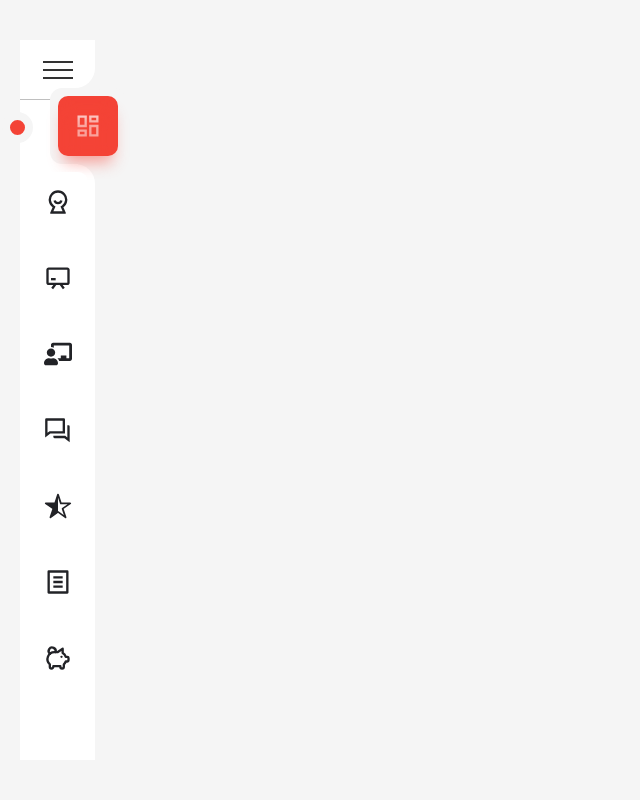
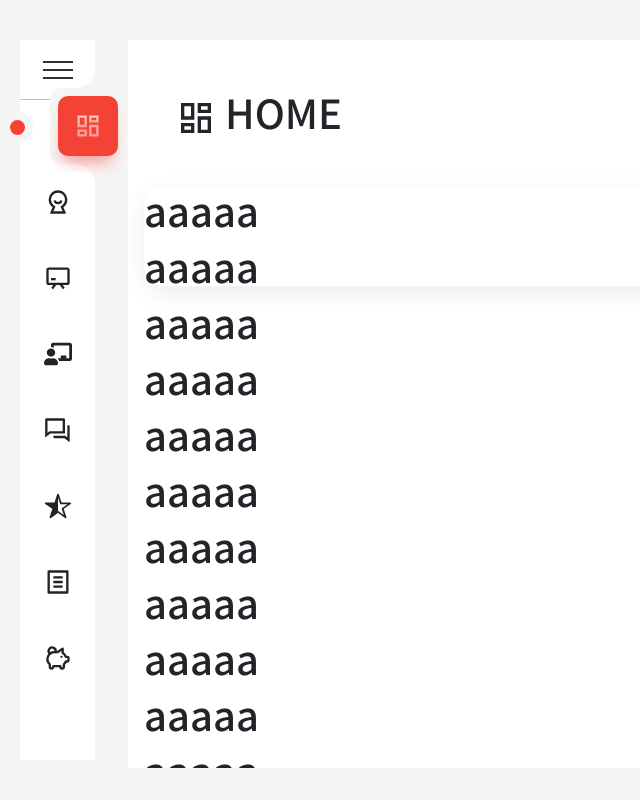
Before and after one commit to kimch321/project_admin, a React (Create React App) app: page /admin in a window 1280 px wide. Shown: the whole page, without its empty margins (0-640 px from the left). Built offline with nearby package versions, Linux system fonts and the light colour scheme.

Commit message:
새로고침시 active 해제 되는 문제 수정시작

```diff
--- a/src/pages/admin/Admin.jsx
+++ b/src/pages/admin/Admin.jsx
@@ -9,7 +9,7 @@ function Admin() {
   return(
     <div>
       <SideNav isActive={sideOpen} setIsActive={setSideOpen}/>
-      {/*<Outlet context={sideOpen} />*/}
+      <Outlet context={sideOpen} />
     </div>
   )
 
--- a/src/pages/admin/component/SideNav.jsx
+++ b/src/pages/admin/component/SideNav.jsx
@@ -6,11 +6,13 @@ import {FaChalkboardTeacher} from "react-icons/fa";
 import {IoStarHalf} from "react-icons/io5";
 import {MdOutlineDashboard} from "react-icons/md";
 import {TbPigMoney} from "react-icons/tb";
-import {Link} from "react-router-dom";
+import {Link, useLocation } from "react-router-dom";
 
 export default function SideNav({isActive, setIsActive}) {
     // 새로 고침시 초기화 되고 만다.
     const [activeLi, setActiveLi] = useState(0);
+    const location = useLocation();
+    console.log(location.pathname)
 
     const handleClick = () => {
         (isActive === '') ?  setIsActive('sidebar_active') : setIsActive('')
--- a/src/pages/admin/pages/Home.jsx
+++ b/src/pages/admin/pages/Home.jsx
@@ -1,13 +1,87 @@
 import React from 'react';
 import { useOutletContext } from 'react-router-dom';
 import "./adminPage.css"
+import {RiUser5Line} from "react-icons/ri";
+import {MdOutlineDashboard} from "react-icons/md";
 
 export default function Home() {
   const isActive = useOutletContext();
 
   return (
-    <div className={`main ${isActive}`}>
-
+    <div className={`adminMain ${isActive}`}>
+        <div id='adminHeader' className={"mt-5 ms-5"}>
+            <h1><MdOutlineDashboard /> HOME</h1>
+        </div>
+        <div className="adminBody mt-5 mx-3" >
+            <h1>aaaaa</h1>
+            <h1>aaaaa</h1>
+            <h1>aaaaa</h1>
+            <h1>aaaaa</h1>
+            <h1>aaaaa</h1>
+            <h1>aaaaa</h1>
+            <h1>aaaaa</h1>
+            <h1>aaaaa</h1>
+            <h1>aaaaa</h1>
+            <h1>aaaaa</h1>
+            <h1>aaaaa</h1>
+            <h1>aaaaa</h1>
+            <h1>aaaaa</h1>
+            <h1>aaaaa</h1>
+            <h1>aaaaa</h1>
+            <h1>aaaaa</h1>
+            <h1>aaaaa</h1>
+            <h1>aaaaa</h1>
+            <h1>aaaaa</h1>
+            <h1>aaaaa</h1>
+            <h1>aaaaa</h1>
+            <h1>aaaaa</h1>
+            <h1>aaaaa</h1>
+            <h1>aaaaa</h1>
+            <h1>aaaaa</h1>
+            <h1>aaaaa</h1>
+            <h1>aaaaa</h1>
+            <h1>aaaaa</h1>
+            <h1>aaaaa</h1>
+            <h1>aaaaa</h1>
+            <h1>aaaaa</h1>
+            <h1>aaaaa</h1>
+            <h1>aaaaa</h1>
+            <h1>aaaaa</h1>
+            <h1>aaaaa</h1>
+            <h1>aaaaa</h1>
+            <h1>aaaaa</h1>
+            <h1>aaaaa</h1>
+            <h1>aaaaa</h1>
+            <h1>aaaaa</h1>
+            <h1>aaaaa</h1>
+            <h1>aaaaa</h1>
+            <h1>aaaaa</h1>
+            <h1>aaaaa</h1>
+            <h1>aaaaa</h1>
+            <h1>aaaaa</h1>
+            <h1>aaaaa</h1>
+            <h1>aaaaa</h1>
+            <h1>aaaaa</h1>
+            <h1>aaaaa</h1>
+            <h1>aaaaa</h1>
+            <h1>aaaaa</h1>
+            <h1>aaaaa</h1>
+            <h1>aaaaa</h1>
+            <h1>aaaaa</h1>
+            <h1>aaaaa</h1>
+            <h1>aaaaa</h1>
+            <h1>aaaaa</h1>
+            <h1>aaaaa</h1>
+            <h1>aaaaa</h1>
+            <h1>aaaaa</h1>
+            <h1>aaaaa</h1>
+            <h1>aaaaa</h1>
+            <h1>aaaaa</h1>
+            <h1>aaaaa</h1>
+            <h1>aaaaa</h1>
+            <h1>aaaaa</h1>
+            <h1>aaaaa</h1>
+        </div>
     </div>
   );
 }
--- a/src/pages/admin/pages/MyInfo.jsx
+++ b/src/pages/admin/pages/MyInfo.jsx
@@ -1,11 +1,16 @@
 import React from 'react';
 import {useOutletContext} from "react-router-dom";
+import {MdOutlineDashboard} from "react-icons/md";
+import {RiUser5Line} from "react-icons/ri";
 
 export default function MyInfo() {
     const isActive = useOutletContext();
 
     return (
-        <div className={`main ${isActive}`}>
+        <div className={`adminMain ${isActive}`}>
+            <div id='adminHeader' className={"mt-5 ms-5"}>
+                <h1><RiUser5Line /> 나의 정보</h1>
+            </div>
 
         </div>
     );
--- a/src/pages/admin/pages/adminPage.css
+++ b/src/pages/admin/pages/adminPage.css
@@ -1,7 +1,7 @@
-.main
+.adminMain
 {
     position: absolute;
-    width: calc(100% - 158px);
+    width: calc(100% - 138px);
     top: 40px;
     left: 128px;
     height: 91vh;
@@ -10,8 +10,16 @@
     transition: 0.5s;
 }
 
-.main.active
+.adminMain.sidebar_active
 {
-    width: calc(100% - 330px);
+    width: calc(100% - 308px);
     left: 300px;
 }
+
+.adminBody
+{
+    background: var(--white);
+    border-radius: 20px;
+    box-shadow: 0 7px 25px rgba(0,0,0,0.08);
+    height: 100px;
+}
```
